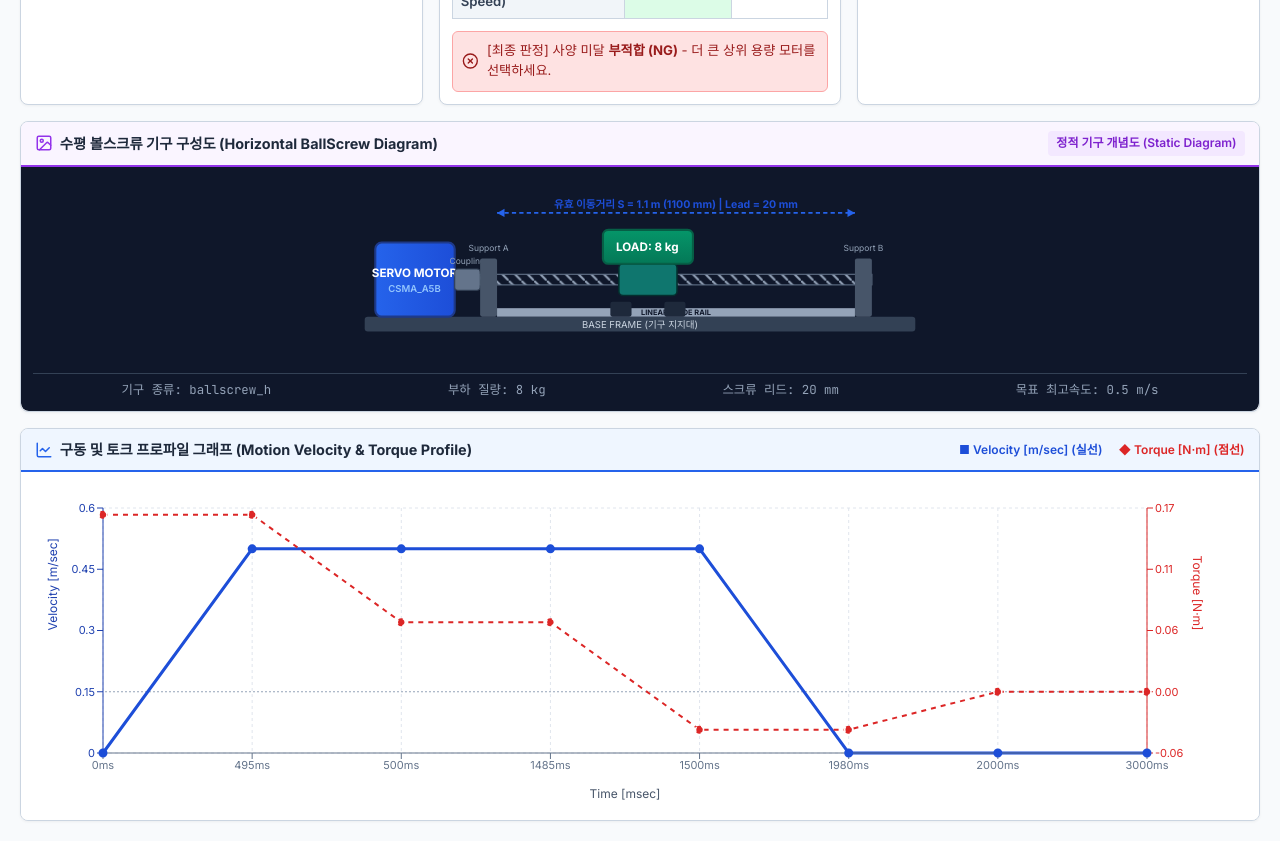
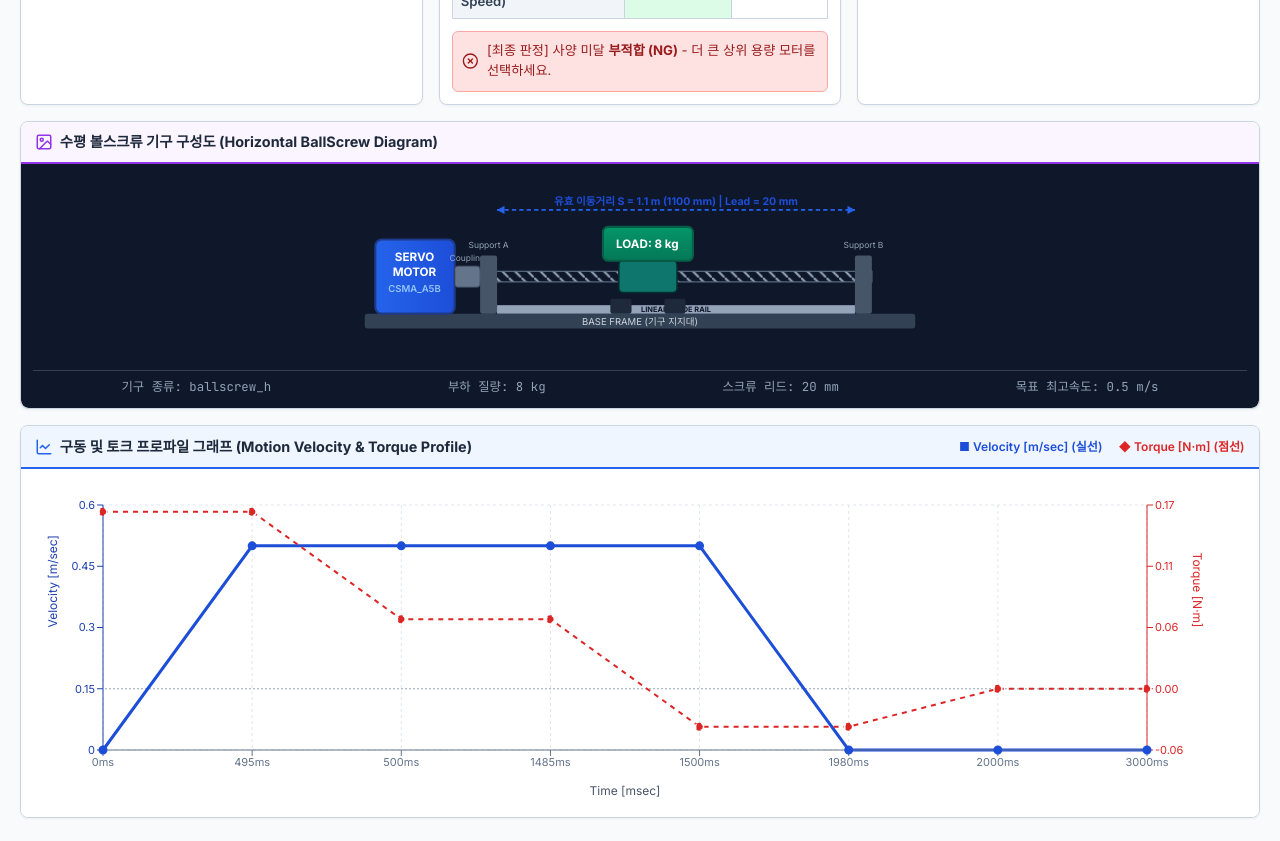
Before and after one commit to jin3203/t, a React (Vite) app: page / in a window 1280 px wide. Shown: the part 1000-1841 px from the top of the page. Built offline with nearby package versions, Linux system fonts and the light colour scheme.

Commit message:
Display SERVO MOTOR text in 2 lines and remove static diagram badge

```diff
--- a/src/components/MechanismVisualizer.jsx
+++ b/src/components/MechanismVisualizer.jsx
@@ -20,9 +20,6 @@ export default function MechanismVisualizer({ inputs, results, mechanismType })
           <ImageIcon size={18} className="text-purple" />
           <h2>{getMechanismTitle()}</h2>
         </div>
-        <span style={{ fontSize: '0.75rem', padding: '0.2rem 0.5rem', background: '#f3e8ff', color: '#7e22ce', borderRadius: '4px', fontWeight: '600' }}>
-          정적 기구 개념도 (Static Diagram)
-        </span>
       </div>
 
       <div className="card-body viz-body">
@@ -47,10 +44,13 @@ export default function MechanismVisualizer({ inputs, results, mechanismType })
 
           {/* Servo Motor */}
           <rect x="30" y="60" width="75" height="70" rx="6" fill="url(#motorGrad)" stroke="#1e3a8a" strokeWidth="2" />
-          <text x="67" y="93" fill="#ffffff" fontSize="11" fontWeight="bold" textAnchor="middle">
-            SERVO MOTOR
+          <text x="67" y="80" fill="#ffffff" fontSize="11" fontWeight="bold" textAnchor="middle">
+            SERVO
           </text>
-          <text x="67" y="107" fill="#93c5fd" fontSize="9" fontWeight="600" textAnchor="middle">
+          <text x="67" y="94" fill="#ffffff" fontSize="11" fontWeight="bold" textAnchor="middle">
+            MOTOR
+          </text>
+          <text x="67" y="110" fill="#93c5fd" fontSize="9" fontWeight="600" textAnchor="middle">
             {inputs.motorModel || 'Selected Motor'}
           </text>
 
```
